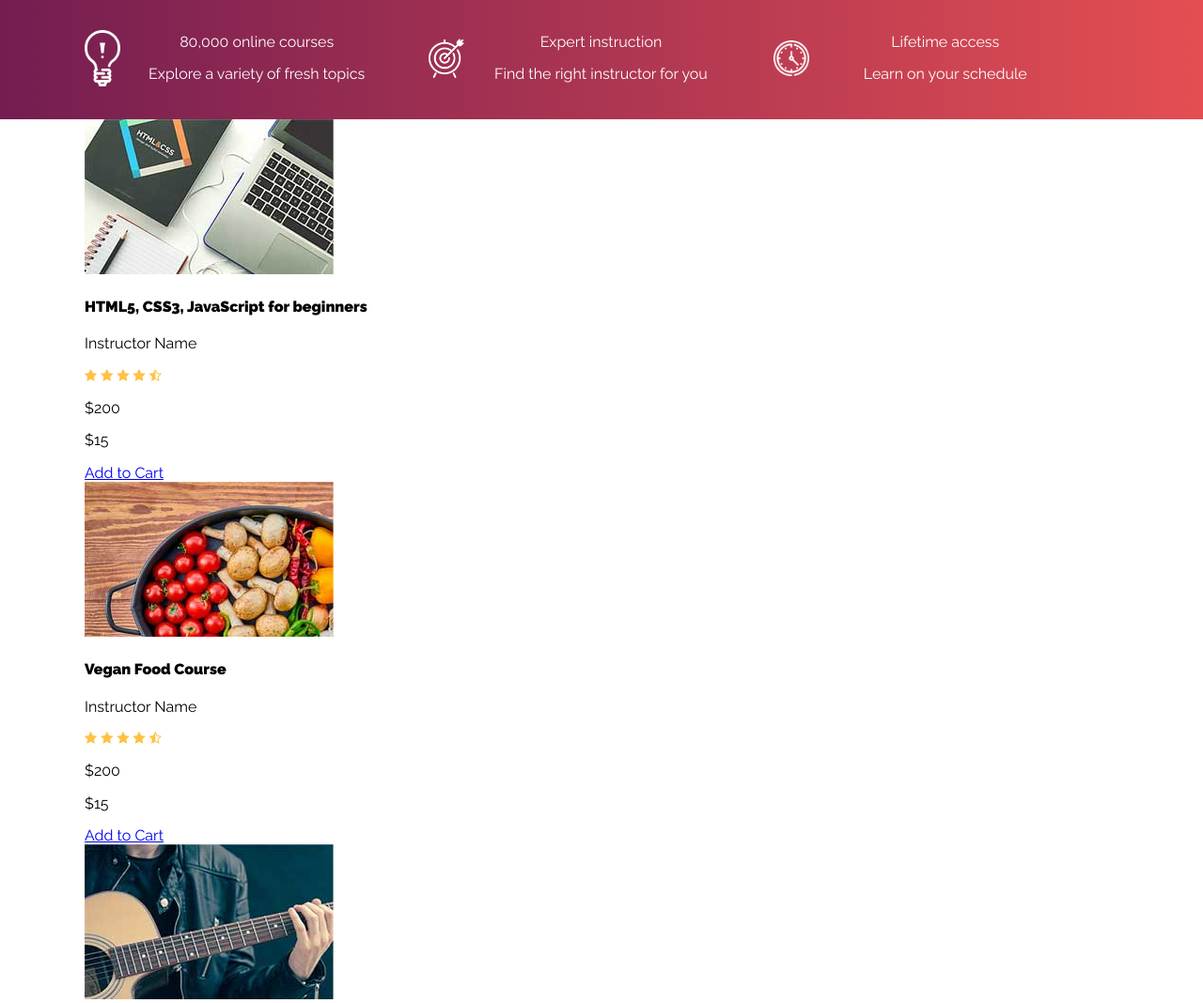
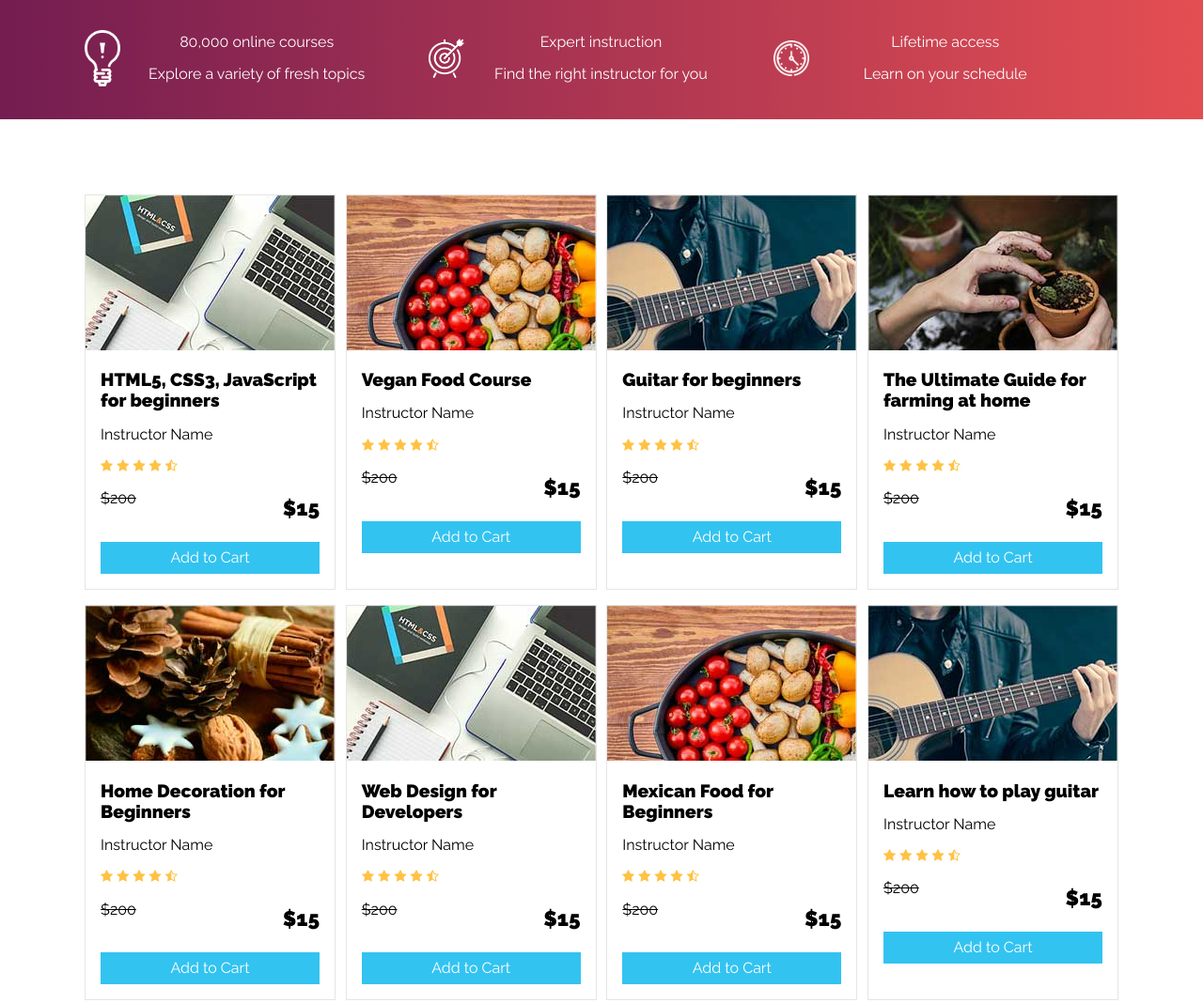
Before and after one commit to shashanknaik808/10_building_the_udemy_homepage, a website: page index.html in a window 1280 px wide. Shown: the part 460-1528 px from the top of the page at 94% size. Drawn offline with nearby package versions, Linux system fonts and the light colour scheme.

Commit message:
Building the Courses List Section

```diff
--- a/scss/app.scss
+++ b/scss/app.scss
@@ -14,6 +14,10 @@ html {
 body {
     @include box-sizing(border-box);
     font-family: $mainFont;
+}
+
+img {
+    max-width: 100%;
 }
 
 .container {
@@ -129,3 +133,54 @@ body {
         }
     }
 }
+
+.course-list {
+    margin-top: 5rem;
+    display: flex;
+    flex-wrap: wrap;
+    justify-content: space-between;
+
+    .course {
+        flex: 0 0 calc(50% - 1rem);
+
+        @include tablet {
+            flex: 0 0 calc(33.3% - 1rem);
+        }
+
+        @include desktop {
+            flex: 0 0 calc(25% - 1rem);
+        }
+
+        background-color: $white;
+        margin-bottom: 1rem;
+        border: 1px solid darken($gray, 5%);
+
+        .course-info {
+            padding: 1rem;
+
+            h4 {
+                margin: 0;
+                font-size: 1.2rem;
+            }
+
+            .price {
+                display: flex;
+                justify-content: space-between;
+
+                .regular {
+                    text-decoration: line-through;
+                }
+
+                .offer {
+                    font-size: 1.4rem;
+                    font-weight: 700;
+                }
+
+            }
+
+            .button {
+                @include button($primary);
+            }
+        }
+    }
+}
```
Also changed, not shown: css/app.css.
